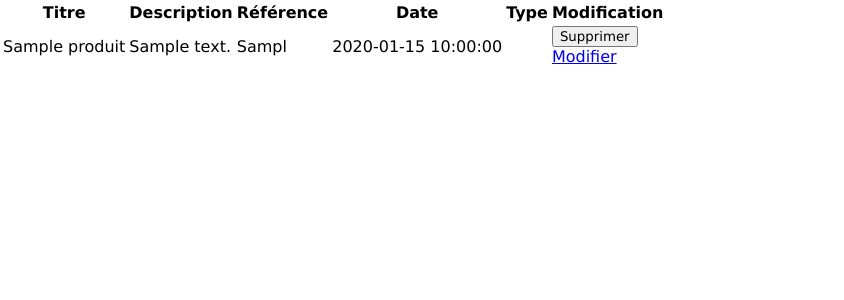
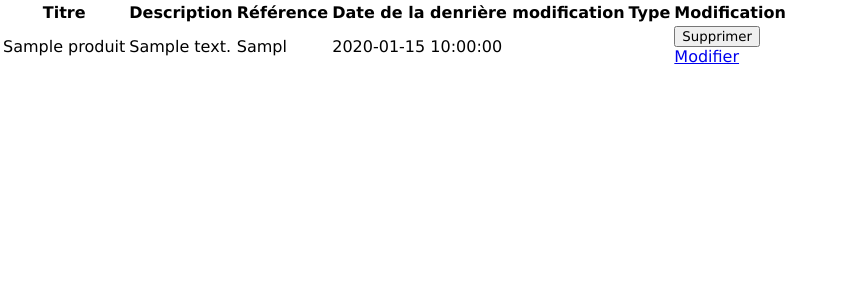
Before and after one commit to yannrdg/projet_vente_en_ligne, a PHP site: page /php/admin.php in a window 1280 px wide. Shown: the part 42-342 px from the top of the page, without its empty margins (0-844 px from the left). Run offline with PHP 8.4, Linux system fonts and the light colour scheme; the visitor is signed in with stand-in values (Sample User, id 1); tables that the repository leaves empty hold one stand-in row (values such as "Sample post"); data that the repository does not hold is empty; a stand-in replaces the project's code that opens the database connection.

Commit message:
Affichage de la date la plus récente
Lorsque je modifie les infos du produit j'actualise la date avec un
CURRENT_TIMESTAMP.

J'ai donc changé le titre de la colonne en "Date de la denrière modification"
car la date afficher correspond à la date de la dernière modification du
produit et pas forcément sa date d'ajout.

```diff
--- a/php/admin.php
+++ b/php/admin.php
@@ -132,7 +132,7 @@ $produit = $recup->fetchAll();
                     <th>Titre</th>
                     <th>Description</th>
                     <th>Référence</th>
-                    <th>Date</th>
+                    <th>Date de la denrière modification</th>
                     <th>Type</th>
                     <th>Modification</th>
                 </tr>
```
